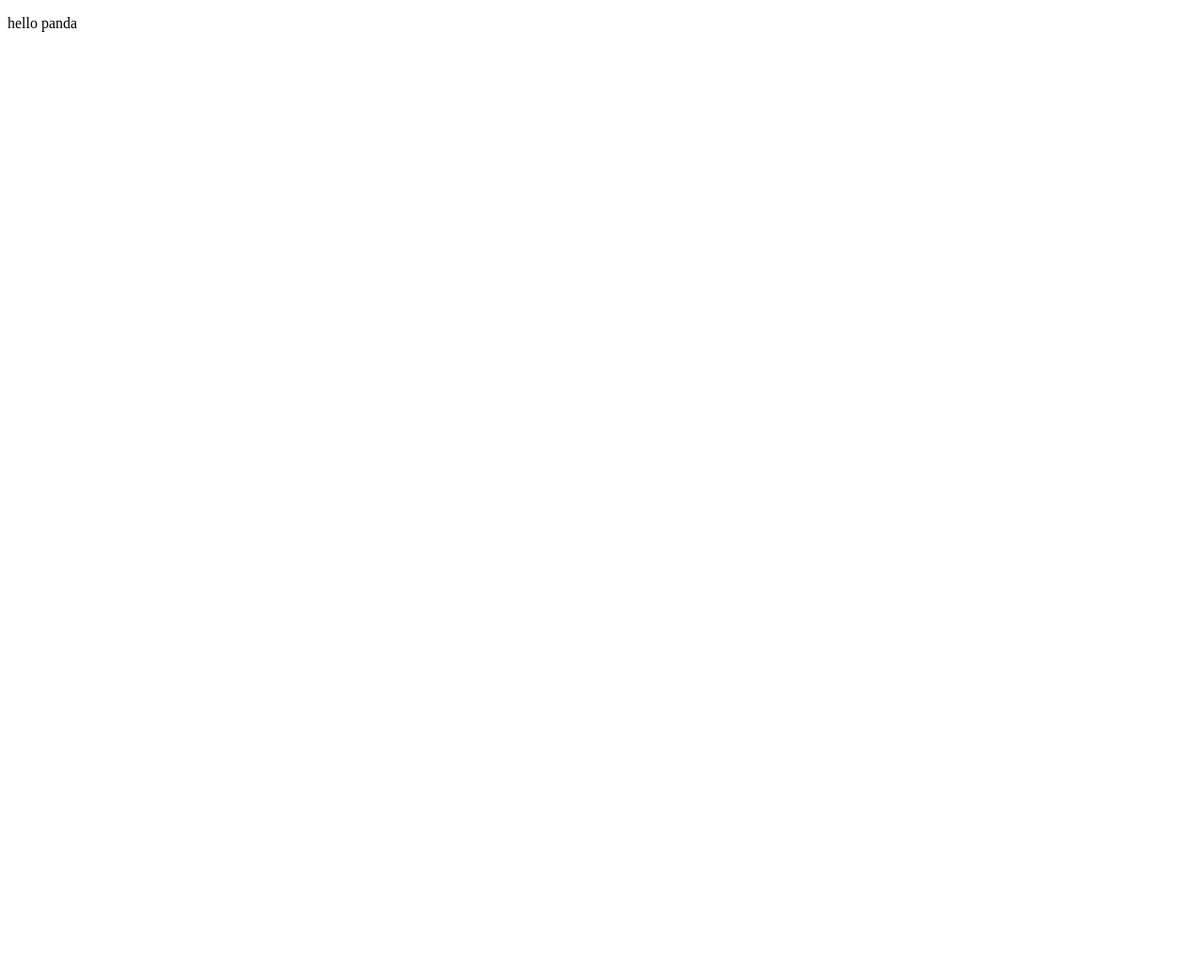
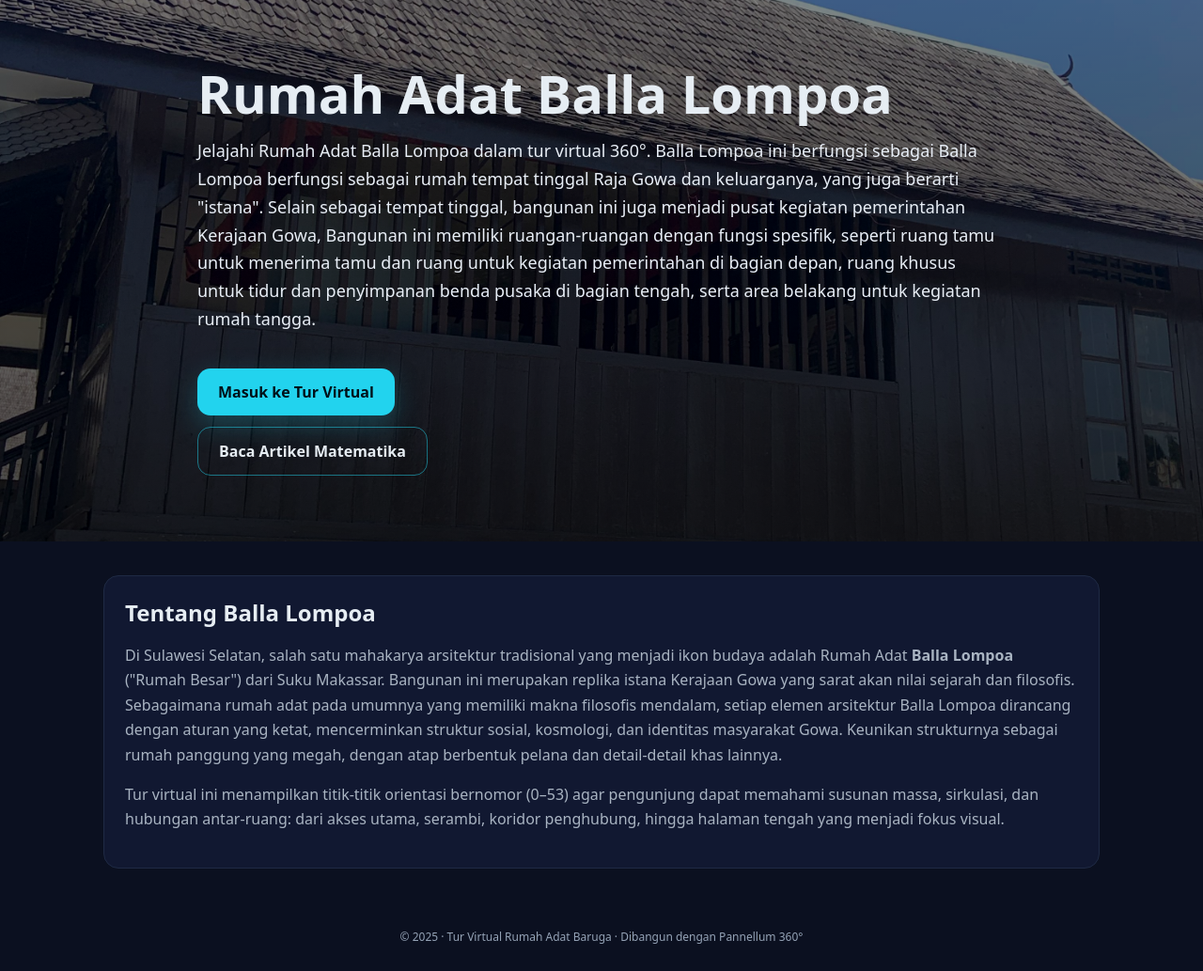
Before and after one commit to rifanarrifki1179-dev/rumah_adat_balla_lompoa, a plain HTML site: page index.html in a window 1280 px wide. Shown: the whole page at 94% size. Before the commit the page ends 800 px from the top, so only its background shows below. Drawn offline with Linux system fonts and the light colour scheme.

Commit message:
perubahan struktur kata

```diff
--- a/index.html
+++ b/index.html
@@ -1,11 +1,35 @@
-<!DOCTYPE html>
-<html lang="en">
+<!DOCTYPE HTML>
+<html lang="id">
 <head>
-    <meta charset="UTF-8">
-    <meta name="viewport" content="width=device-width, initial-scale=1.0">
-    <title>Document</title>
+    <meta charset="utf-8">
+    <meta name="viewport" content="width=device-width, initial-scale=1">
+    <title>Rumah Adat Balla Lompoa – Tur Virtual</title>
+    <link rel="stylesheet" href="css/index.css">
 </head>
 <body>
-    <p>hello panda</p>
+    <header>
+        <!-- Place the image file at ./images/images_mapping.jpg or adjust the src below -->
+        <img src="../assets/images/rumahsamping.jpg" alt="Rumah Adat Balla Lompoa – tampak Samping beranotasi">
+        <div class="hero">
+        <h1 class="title">Rumah Adat Balla Lompoa</h1>
+        <p class="lead">Jelajahi Rumah Adat Balla Lompoa dalam tur virtual 360°. Balla Lompoa ini berfungsi sebagai Balla Lompoa berfungsi sebagai rumah tempat tinggal Raja Gowa dan keluarganya, yang juga berarti "istana". Selain sebagai tempat tinggal, bangunan ini juga menjadi pusat kegiatan pemerintahan Kerajaan Gowa, Bangunan ini memiliki ruangan-ruangan dengan fungsi spesifik, seperti ruang tamu untuk menerima tamu dan ruang untuk kegiatan pemerintahan di bagian depan, ruang khusus untuk tidur dan penyimpanan benda pusaka di bagian tengah, serta area belakang untuk kegiatan rumah tangga.</p>
+        <div class="cta">
+            <a class="primary" href="ballalompoa.html">Masuk ke Tur Virtual</a>
+            <a class="secondary" href="article.html">Baca Artikel Matematika</a>
+        </div>
+        </div>
+    </header>
+
+    <main>
+        <section class="card">
+        <h2>Tentang Balla Lompoa</h2>
+        <p>Di Sulawesi Selatan, salah satu mahakarya arsitektur tradisional yang menjadi ikon budaya adalah Rumah Adat <strong>Balla Lompoa</strong>  ("Rumah Besar") dari Suku Makassar. Bangunan ini merupakan replika istana Kerajaan Gowa yang sarat akan nilai sejarah dan filosofis. Sebagaimana rumah adat pada umumnya yang memiliki makna filosofis mendalam, setiap elemen arsitektur Balla Lompoa dirancang dengan aturan yang ketat, mencerminkan struktur sosial, kosmologi, dan identitas masyarakat Gowa. Keunikan strukturnya sebagai rumah panggung yang megah, dengan atap berbentuk pelana dan detail-detail khas lainnya.</p>
+        <p>Tur virtual ini menampilkan titik-titik orientasi bernomor (0–53) agar pengunjung dapat memahami susunan massa, sirkulasi, dan hubungan antar-ruang: dari akses utama, serambi, koridor penghubung, hingga halaman tengah yang menjadi fokus visual.</p>
+        </section>
+    </main>
+
+    <footer>
+        © 2025 · Tur Virtual Rumah Adat Baruga · Dibangun dengan Pannellum 360°
+    </footer>
 </body>
 </html>
```
